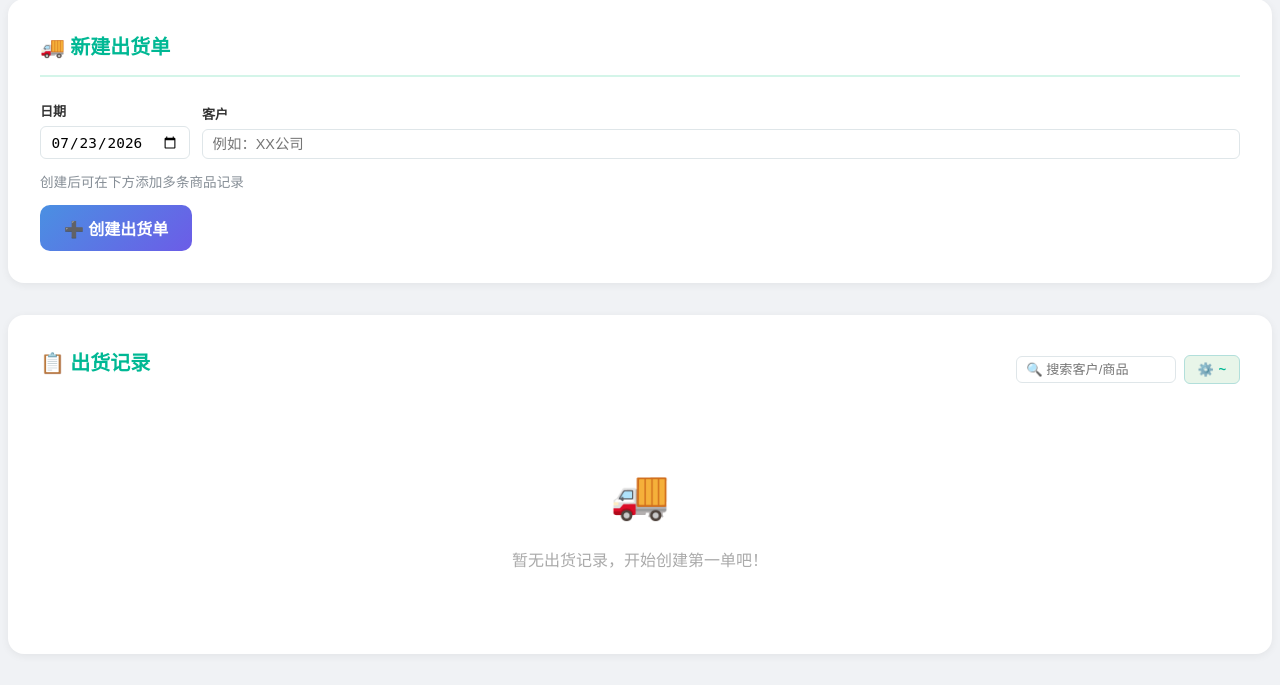
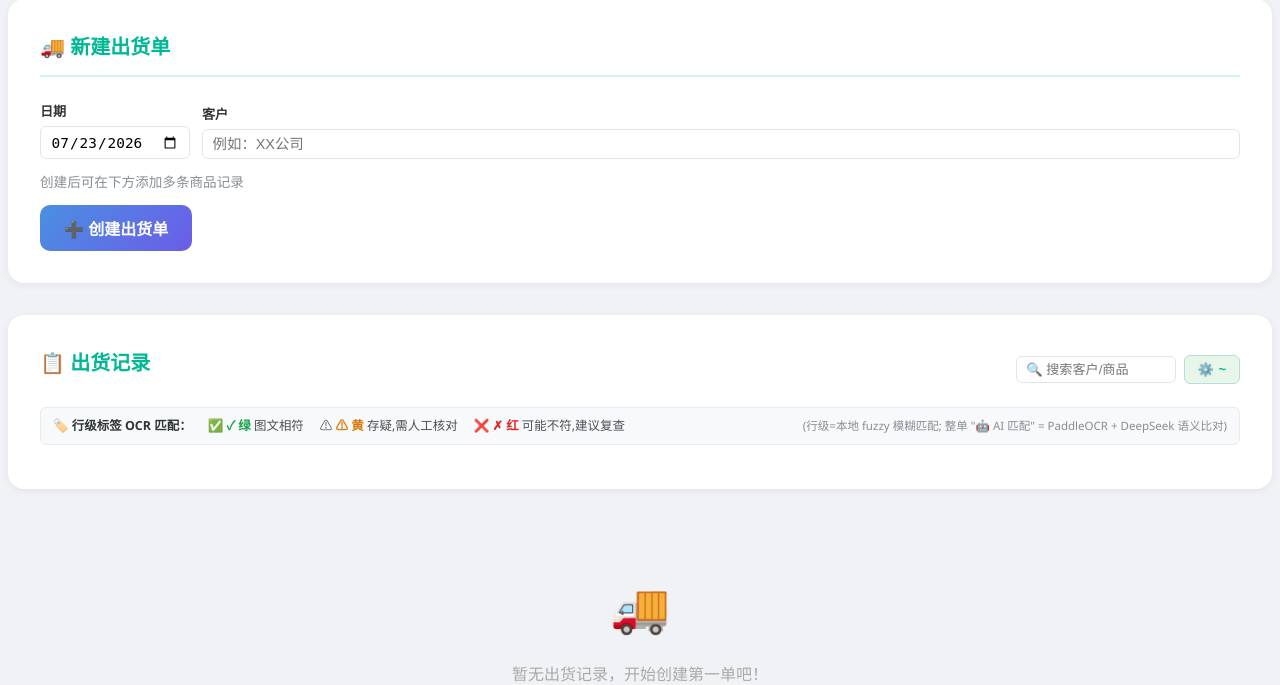
Before and after one commit to liuyongping99/worklog-app, a Python web app: template templates/shipping-records.html in a window 1280 px wide; the page is wider, and only the part inside the window is pictured. Shown: the part 96-781 px from the top of that part. Run offline with Jinja, Linux system fonts and the light colour scheme; the template is opened without the code that fills it, so the values that code supplies are empty.

Commit message:
feat(shipping-records): add OCR match badge legend with threshold meanings
三色徽章含义用户能直接看到,含置信度阈值(85/60)、引擎差异(行级本地 fuzzy / 整单 DeepSeek)。hover title 给详细解释。

Co-Authored-By: Claude <noreply@anthropic.com>

```diff
--- a/templates/shipping-records.html
+++ b/templates/shipping-records.html
@@ -197,6 +197,15 @@
             <input type="text" id="searchInput" placeholder="🔍 搜索客户/商品" style="padding:0.3rem 0.6rem; border:1px solid #dfe6e9; border-radius:6px; font-size:0.82rem; width:160px;">
             <button type="button" id="dateRangeBtn" style="padding:0.35rem 0.8rem; background:#e8f5e9; color:#00b894; border:1px solid #b2dfdb; border-radius:6px; font-size:0.82rem; cursor:pointer; font-weight:600; display:flex; align-items:center; gap:0.3rem;">⚙️ <span id="dateRangeLabel">{{ start_date }} ~ {{ end_date }}</span></button>
         </div>
+    </div>
+    {# ── 徽章图例(行级标签 OCR 匹配) ── #}
+    <div style="display:flex; align-items:center; gap:1rem; padding:0.5rem 0.75rem; background:#f8f9fa; border:1px solid #e9ecef; border-radius:6px; font-size:0.78rem; color:#495057; margin-bottom:0.75rem;">
+        <span style="font-weight:600; color:#2d3436;">🏷️ 行级标签 OCR 匹配：</span>
+        <span title="置信度 ≥ 85%：OCR 文字与本行 品名+规格 一致或高相似(忽略顺序/噪声)" style="cursor:help;">✅ <span style="color:#16a34a; font-weight:600;">✓ 绿</span> 图文相符</span>
+        <span title="置信度 60-84%：部分命中(品名对但规格残缺/有噪声/有近义差异)" style="cursor:help;">⚠ <span style="color:#d97706; font-weight:600;">⚠ 黄</span> 存疑,需人工核对</span>
+        <span title="置信度 < 60%：OCR 文字里找不到本行商品,或识别为另一商品" style="cursor:help;">❌ <span style="color:#dc2626; font-weight:600;">✗ 红</span> 可能不符,建议复查</span>
+        <span style="margin-left:auto; color:#868e96; font-size:0.72rem;">(行级=本地 fuzzy 模糊匹配; 整单 "🤖 AI 匹配" = PaddleOCR + DeepSeek 语义比对)</span>
+    </div>
     </div>
 
     <script>
```
